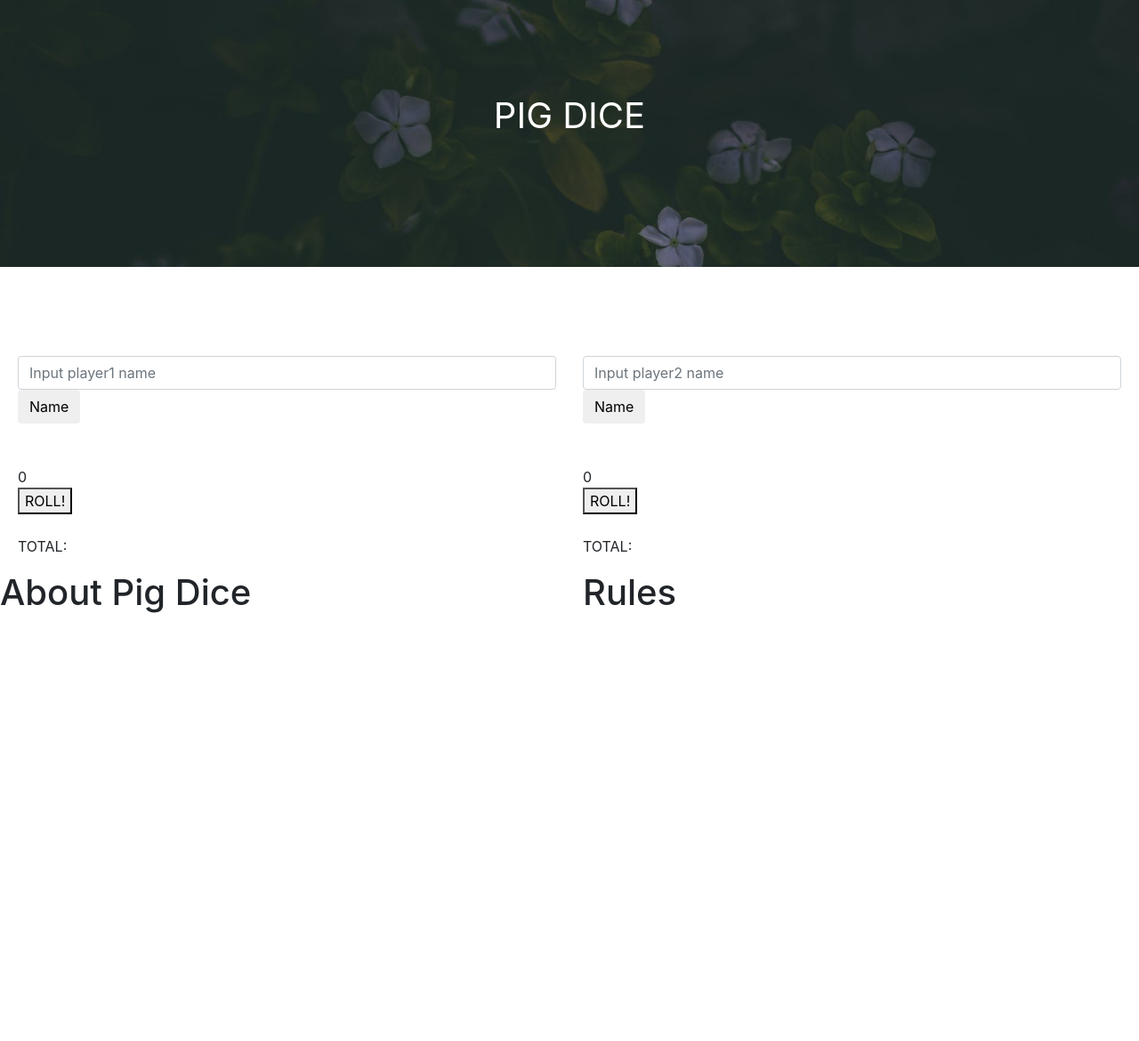
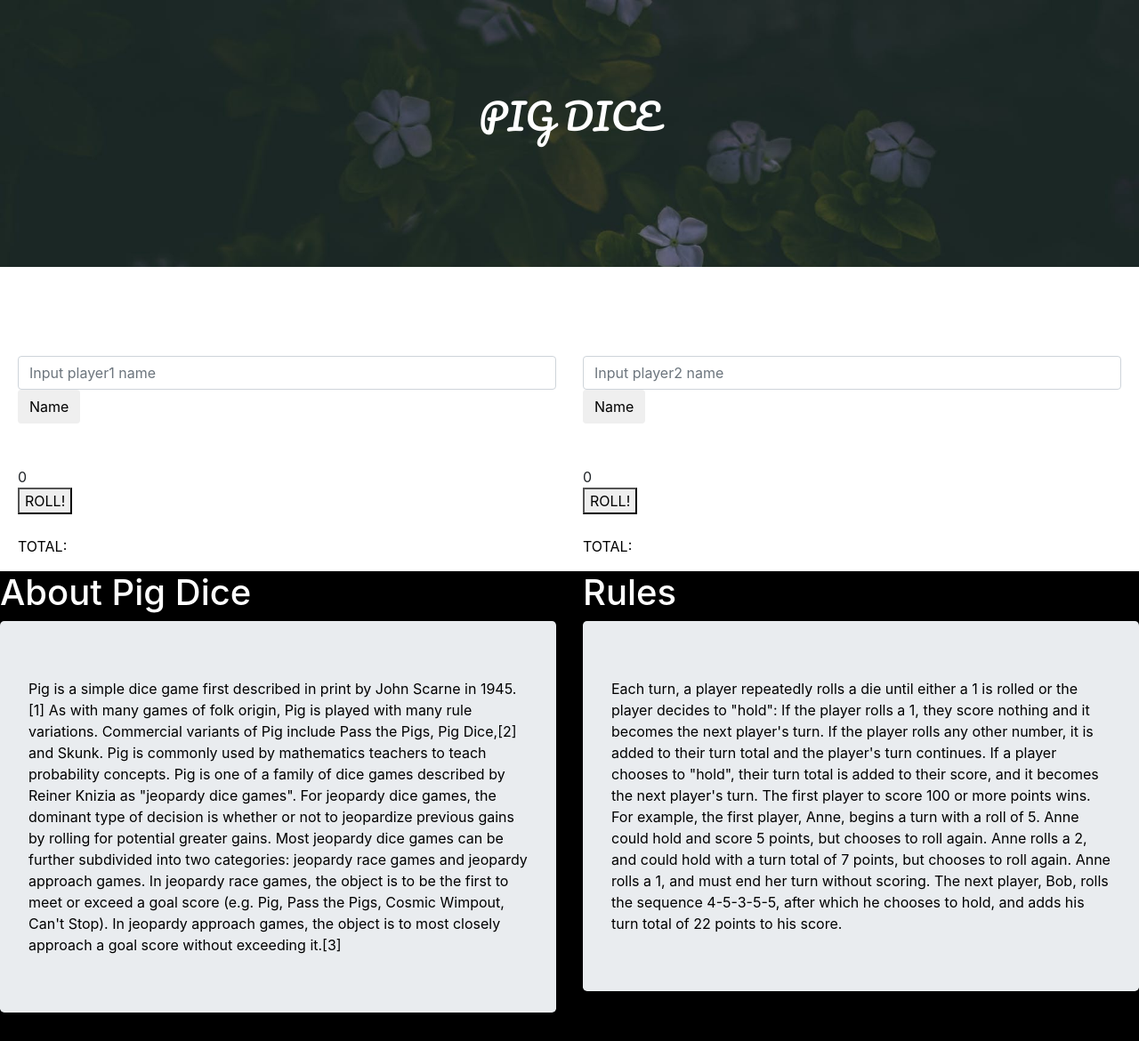
Before and after one commit to Chris-karanja/Pig-Dice, a plain HTML site: page index.html in a window 1280 px wide. Shown: the whole page at 89% size. Before the commit the page ends 800 px from the top, so only its background shows below. Drawn offline with Linux system fonts and the light colour scheme.

Commit message:
done with most of the outlook

```diff
--- a/css/styles.css
+++ b/css/styles.css
@@ -22,3 +22,15 @@
   margin-left: 20px;
   margin-right: 20px;
 }
+.footer{
+  background-color: black;
+}
+h1{
+  color: white
+}
+p{
+  color: black;
+}
+header{
+  font-family: 'Pacifico', cursive;
+}
--- a/index.html
+++ b/index.html
@@ -7,21 +7,22 @@
   <link href="css/styles.css" rel="stylesheet" type="text/css">
   <script src="js/jquery-3.3.1.js"></script>
   <script src="js/scripts.js"></script>
+  <link href="https://fonts.googleapis.com/css?family=Pacifico" rel="stylesheet">
     <title>Pig DIce</title>
   </head>
   <body>
     <div class="top">
       <div class="row">
-        <div class="col-md-5">
+        <div class="col-md-4">
         </div>
-          <div class="col-md-2">
+          <div class="col-md-4">
         <div class="codeName">
       <header>
         PIG DICE
       </header>
         </div>
           </div>
-          <div class="col-md-5">
+          <div class="col-md-4">
           </div>
       </div>
     </div>
@@ -64,11 +65,23 @@
         <div class="col-md-6">
         <div class="about">
           <h1>About Pig Dice</h1>
+          <p class="jumbotron">Pig is a simple dice game first described in print by John Scarne in 1945.[1] As with many games of folk origin, Pig is played with many rule variations. Commercial variants of Pig include Pass the Pigs, Pig Dice,[2] and Skunk. Pig is commonly used by mathematics teachers to teach probability concepts.
+Pig is one of a family of dice games described by Reiner Knizia as "jeopardy dice games". For jeopardy dice games, the dominant type of decision is whether or not to jeopardize previous gains by rolling for potential greater gains. Most jeopardy dice games can be further subdivided into two categories: jeopardy race games and jeopardy approach games. In jeopardy race games, the object is to be the first to meet or exceed a goal score (e.g. Pig, Pass the Pigs, Cosmic Wimpout, Can't Stop). In jeopardy approach games, the object is to most closely approach a goal score without exceeding it.[3]</p>
           </div>
         </div>
         <div class="col-md-6">
           <div class="rules">
             <h1>Rules</h1>
+            <p class="jumbotron">Each turn, a player repeatedly rolls a die until either a 1 is rolled or the player decides to "hold":
+
+If the player rolls a 1, they score nothing and it becomes the next player's turn.
+If the player rolls any other number, it is added to their turn total and the player's turn continues.
+If a player chooses to "hold", their turn total is added to their score, and it becomes the next player's turn.
+The first player to score 100 or more points wins.
+
+For example, the first player, Anne, begins a turn with a roll of 5. Anne could hold and score 5 points, but chooses to roll again. Anne rolls a 2, and could hold with a turn total of 7 points, but chooses to roll again. Anne rolls a 1, and must end her turn without scoring. The next player, Bob, rolls the sequence 4-5-3-5-5, after which he chooses to hold, and adds his turn total of 22 points to his score.
+
+</p>
           </div>
 
         </div>
```
